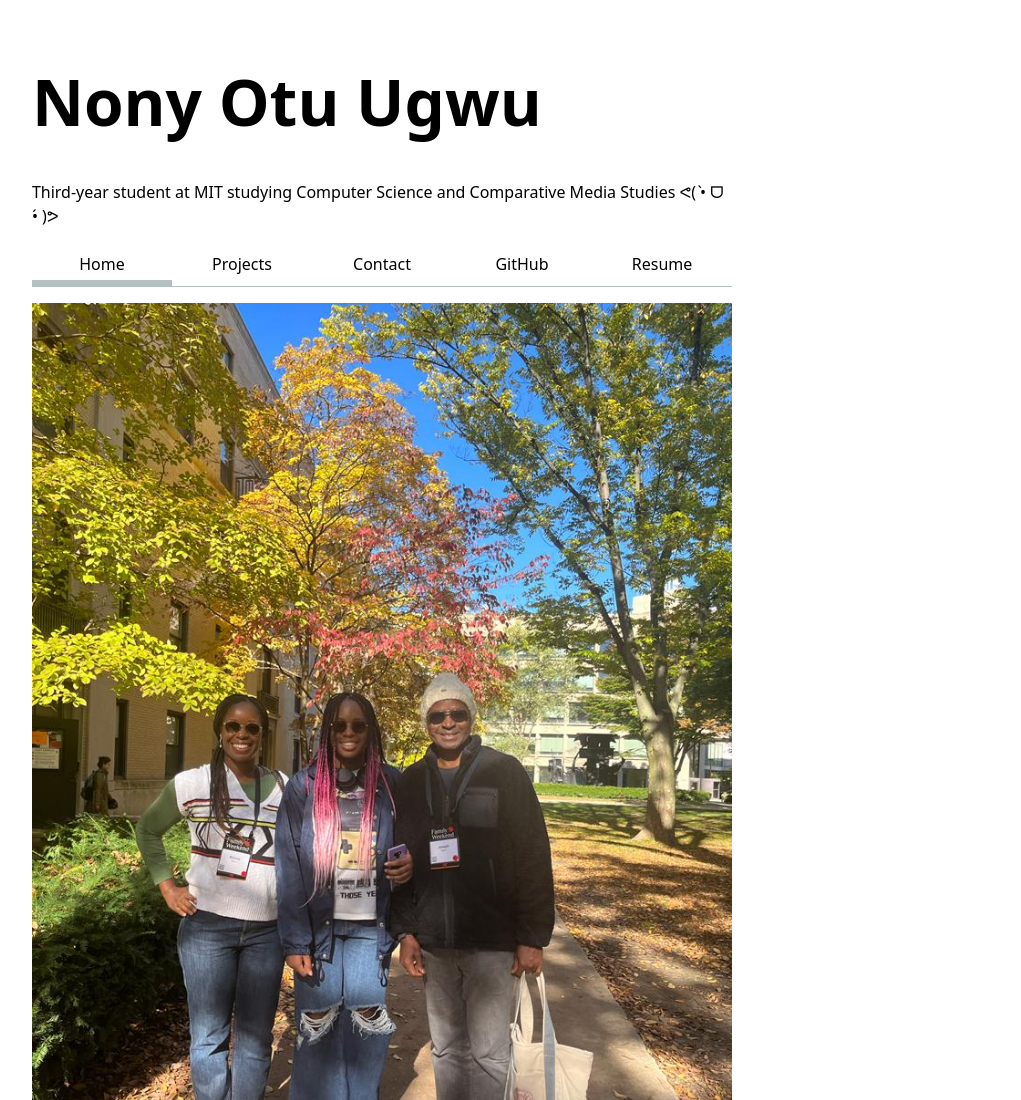
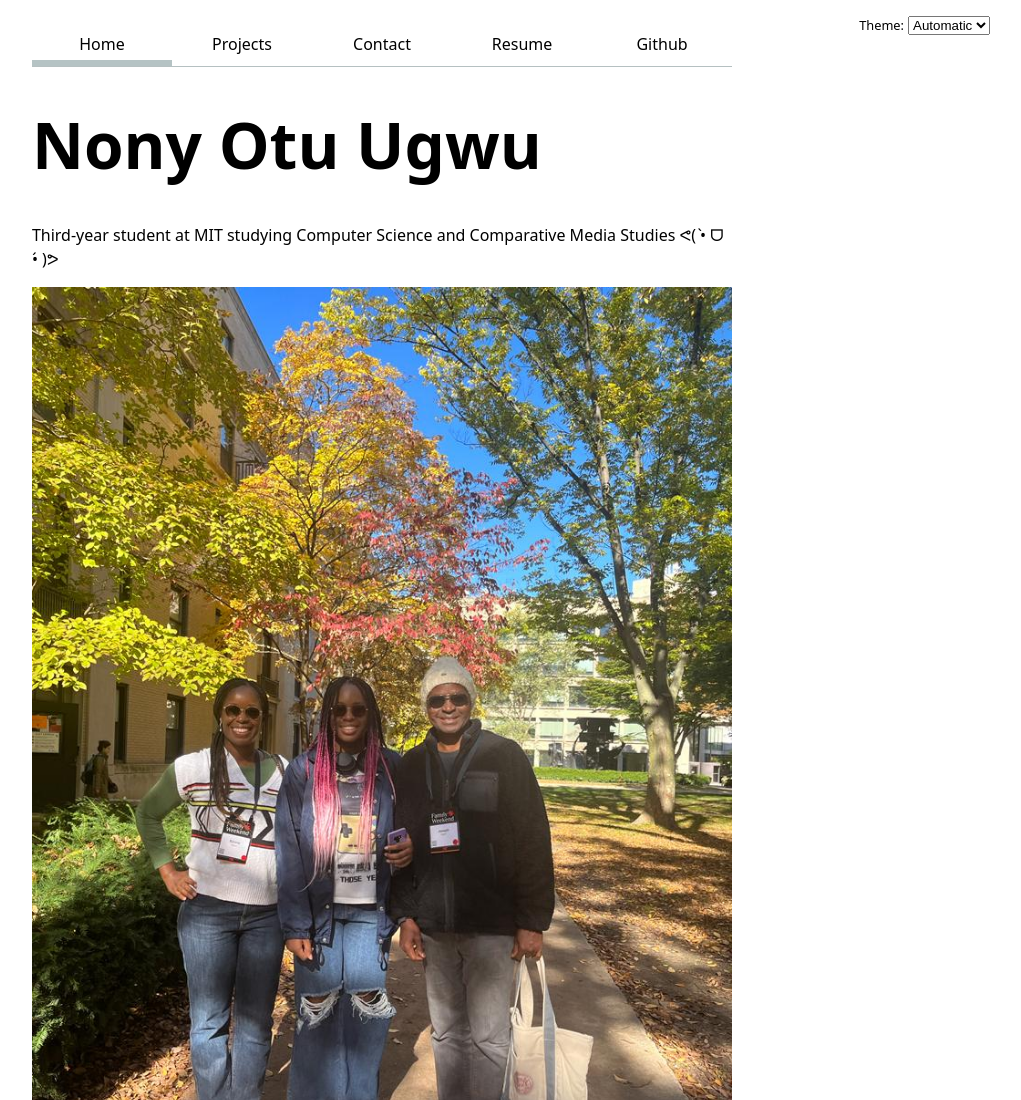
Before and after one commit to n-otu/portfolio, a plain HTML site: page index.html in a window 1280 px wide. Shown: the top 1100 px of the page, without its empty margins (258-1279 px from the left). Drawn offline with Linux system fonts and the light colour scheme.

Commit message:
lab 3 from css to js
Implemented lab 3 (except for the optional contact form section) and switched functionality from style.css file to global.js

```diff
--- /dev/null
+++ b/global.js
@@ -0,0 +1,82 @@
+console.log("IT’S ALIVE!");
+
+function $$ (selector, context = document) {
+	return Array.from(context.querySelectorAll(selector));
+}
+
+let pages = [
+	{url: "", title: "Home"},
+	{url: "projects/", title: "Projects"},
+	{url: "contact/", title: "Contact"},
+    {url: "resume/", title: "Resume"},
+    {url: "https://github.com/n-otu", title: "Github"}
+
+];
+
+// check if on home page
+const ARE_WE_HOME = document.documentElement.classList.contains("home");
+
+
+let nav = document.createElement("nav");
+let ul = document.createElement("ul");
+nav.appendChild(ul);
+document.body.prepend(nav);
+
+
+for (let p of pages) {
+	let url = p.url;
+	let title = p.title;
+
+    //if we're not on the home page and URL is relative, add the ../ stuff
+    if (!ARE_WE_HOME && !url.startsWith("http")) {
+        url = "../" + url;
+    }
+
+
+	// Create link and add it to nav
+	let a = document.createElement("a"); // will open a new tab for github
+    let li = document.createElement("li");
+    a.href = url;
+    a.textContent = title;
+
+    li.appendChild(a); // Append A to LI
+    ul.appendChild(li)
+
+
+    // check if the link is to the current page
+    if (a.host === location.host && a.pathname === location.pathname) {
+        a.classList.add("current");
+    }
+
+    // for external links, open new page
+    if (a.host !== location.host) {
+        a.target = "_blank";}
+
+    }
+
+document.body.insertAdjacentHTML("afterbegin", `
+    <label class="color-scheme">
+    Theme:
+    <select>
+        <option value="light dark">Automatic</option>
+        <option value="light">Light</option>
+        <option value="dark">Dark</option>
+    </select>
+</label>`
+);
+
+let select = document.querySelector("select");
+
+if (localStorage.colorScheme) { // right after page is loaded
+    document.documentElement.style.setProperty("color-scheme", localStorage.colorScheme);
+    select.value = localStorage.colorScheme;
+}
+
+select.addEventListener("input", function (event) {
+
+
+	console.log("color scheme changed to", event.target.value);
+    document.documentElement.style.setProperty("color-scheme", event.target.value);
+    localStorage.colorScheme = event.target.value; // save color scheme preference
+
+});
--- a/index.html
+++ b/index.html
@@ -1,36 +1,18 @@
 <!DOCTYPE html>
-<html lang="en">
+<html lang="en" class="home">
 <head>
     <link rel="stylesheet" href="style.css">
     <meta charset="UTF-8">
     <meta name="viewport" content="width=device-width, initial-scale=1.0">
     <title>Nony: Personal site and portfolio</title>
+    <script type="module" src="global.js"></script>
 
 </head>
 <body>
     <h1>Nony Otu Ugwu</h1>
         <p>Third-year student at MIT studying Computer Science and Comparative Media Studies ᕙ(  •̀ ᗜ •́  )ᕗ<p>
 
-    <nav class="menu">
-        <ul>
-            <li><a href="index.html" class="current">Home</a></li>
-            <li><a href="projects/index.html">Projects</a></li>
-            <li><a href="contact/index.html">Contact</a></li>
-            <li><a href="https://github.com/n-otu" target="_blank">GitHub</a></li>
-            <li><a href="resume/index.html">Resume</a></li>
-        </ul>
-    </nav>
+    <img src="images/port-pic.jpg" alt="a picture of Nony with her parents surrounded by greenery"/>
 
-
-
-<!-- <nav class="menu">
-    <ul>
-      <li><a href="#">Home</a></li>
-      <li><a href="#">About</a></li>
-      <li><a href="#">Contact</a></li>
-    </ul>
-  </nav> -->
-
-    <img src="images/port-pic.jpg" alt="a picture of Nony with her parents surrounded by greenery"/>
 </body>
 </html>
--- a/style.css
+++ b/style.css
@@ -23,6 +23,7 @@ nav {
     border-bottom-width: 1px;
     border-bottom-style: solid;
     border-bottom-color: oklch(80% 3% 200);
+    --border-color: oklch(50% 10% 200 / 40%);
   }
 
 nav ul li a {
@@ -36,7 +37,7 @@ nav ul li a {
 nav ul li a.current {
   border-bottom-width: 0.4em;
   border-bottom-style: solid;
-  border-bottom-color: oklch(80% 3% 200);
+  border-bottom-color: var(--border-color);
   padding-bottom: 0.25em;
 }
 
@@ -49,7 +50,7 @@ nav ul li a:hover {
   border-bottom-style: solid;
   border-bottom-color: var(--color-accent);
   padding-bottom: 0.1em;
-  background-color: oklch(from var(--color-accent) 95% 5% 0)
+  background-color: color-mix(in oklch, var(--color-accent), canvas 85%);
 }
 
 input, textarea, button {
@@ -125,3 +126,16 @@ h1, h2, h3, h4, h5, h6 {
 .resume h4 {
   color: rgb(120, 12, 12);
 }
+
+html {
+  color-scheme: light dark;
+}
+
+.color-scheme {
+  position: absolute;
+  top: 1rem;
+  right: 2rem;
+  display: inline-flex;
+  gap: 4px;
+  font: 80%/1.5 system-ui;   /* set size and inherit system os font */
+}
```
Also changed, not shown: contact/index.html (+4 -3 lines), projects/index.html (+4 -3 lines), resume/index.html (+4 -3 lines), 1 other file.
